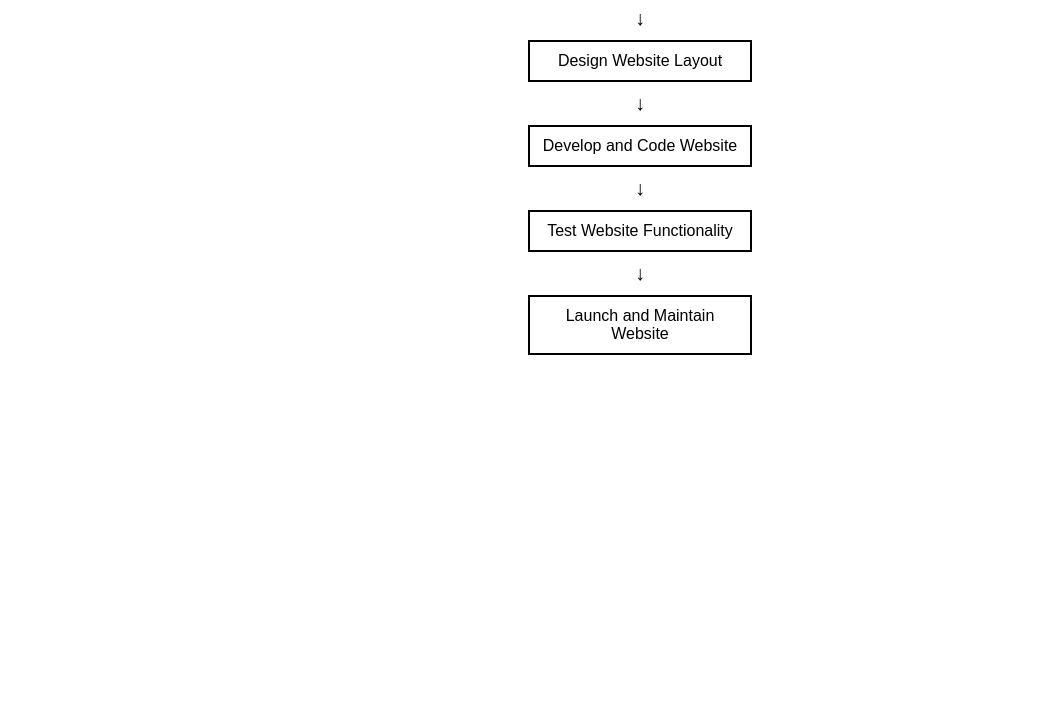
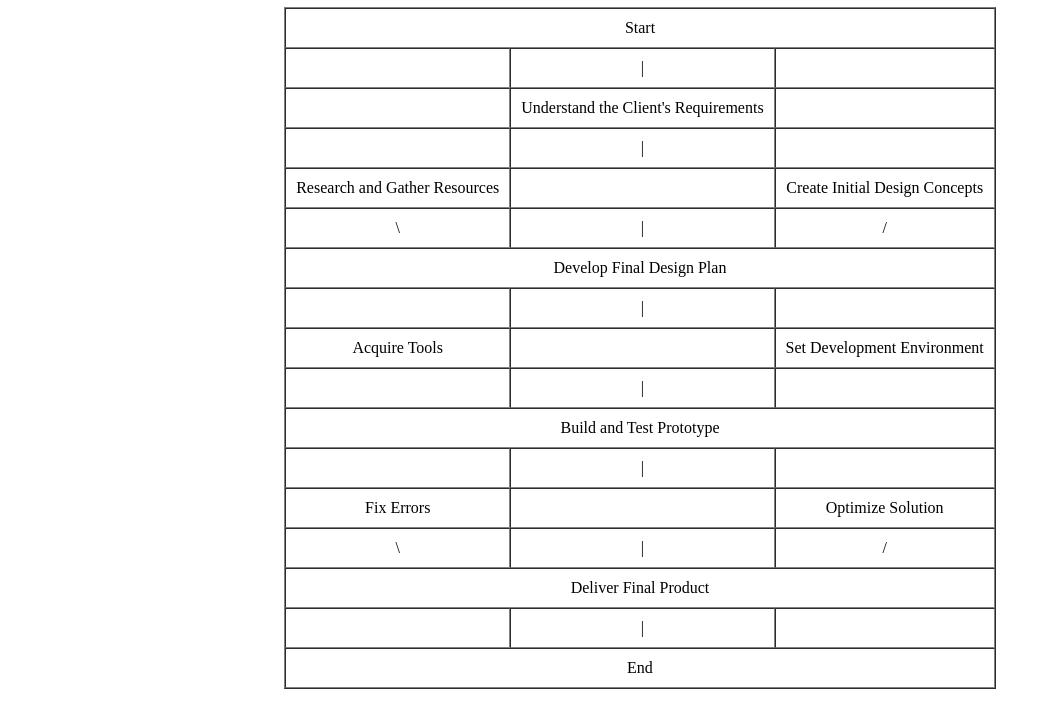
Before and after one commit to NishantReddy0105/imagine, a plain HTML site: page index.html in a window 1280 px wide. Shown: the part 73-800 px from the top of the page, without its empty margins (0-1051 px from the left). Drawn offline with Linux system fonts and the light colour scheme.

Commit message:
Update index.html

```diff
--- a/index.html
+++ b/index.html
@@ -1,47 +1,86 @@
-<html lang="en">
+<!DOCTYPE html>
+<html>
 <head>
-  <meta charset="UTF-8">
-  <meta name="viewport" content="width=device-width, initial-scale=1.0">
-  <title>Pure HTML Flowchart</title>
+    <title>Flowchart</title>
 </head>
 <body>
-  <div style="text-align: center; font-family: Arial, sans-serif;">
-    <!-- Step 1 -->
-    <div style="border: 2px solid black; padding: 10px; margin: 10px auto; width: 200px;">
-      Research and Gather Requirements
-    </div>
-
-    <!-- Arrow -->
-    <div style="font-size: 20px; margin: 5px;">&#8595;</div>
-
-    <!-- Step 2 -->
-    <div style="border: 2px solid black; padding: 10px; margin: 10px auto; width: 200px;">
-      Design Website Layout
-    </div>
-
-    <!-- Arrow -->
-    <div style="font-size: 20px; margin: 5px;">&#8595;</div>
-
-    <!-- Step 3 -->
-    <div style="border: 2px solid black; padding: 10px; margin: 10px auto; width: 200px;">
-      Develop and Code Website
-    </div>
-
-    <!-- Arrow -->
-    <div style="font-size: 20px; margin: 5px;">&#8595;</div>
-
-    <!-- Step 4 -->
-    <div style="border: 2px solid black; padding: 10px; margin: 10px auto; width: 200px;">
-      Test Website Functionality
-    </div>
-
-    <!-- Arrow -->
-    <div style="font-size: 20px; margin: 5px;">&#8595;</div>
-
-    <!-- Step 5 -->
-    <div style="border: 2px solid black; padding: 10px; margin: 10px auto; width: 200px;">
-      Launch and Maintain Website
-    </div>
-  </div>
+    <h1>Detailed Flowchart</h1>
+    <table border="1" cellspacing="0" cellpadding="10" style="text-align: center; margin: 0 auto;">
+        <tr>
+            <td colspan="3">Start</td>
+        </tr>
+        <tr>
+            <td></td>
+            <td>|</td>
+            <td></td>
+        </tr>
+        <tr>
+            <td></td>
+            <td>Understand the Client's Requirements</td>
+            <td></td>
+        </tr>
+        <tr>
+            <td></td>
+            <td>|</td>
+            <td></td>
+        </tr>
+        <tr>
+            <td>Research and Gather Resources</td>
+            <td></td>
+            <td>Create Initial Design Concepts</td>
+        </tr>
+        <tr>
+            <td>\</td>
+            <td>|</td>
+            <td>/</td>
+        </tr>
+        <tr>
+            <td colspan="3">Develop Final Design Plan</td>
+        </tr>
+        <tr>
+            <td></td>
+            <td>|</td>
+            <td></td>
+        </tr>
+        <tr>
+            <td>Acquire Tools</td>
+            <td></td>
+            <td>Set Development Environment</td>
+        </tr>
+        <tr>
+            <td></td>
+            <td>|</td>
+            <td></td>
+        </tr>
+        <tr>
+            <td colspan="3">Build and Test Prototype</td>
+        </tr>
+        <tr>
+            <td></td>
+            <td>|</td>
+            <td></td>
+        </tr>
+        <tr>
+            <td>Fix Errors</td>
+            <td></td>
+            <td>Optimize Solution</td>
+        </tr>
+        <tr>
+            <td>\</td>
+            <td>|</td>
+            <td>/</td>
+        </tr>
+        <tr>
+            <td colspan="3">Deliver Final Product</td>
+        </tr>
+        <tr>
+            <td></td>
+            <td>|</td>
+            <td></td>
+        </tr>
+        <tr>
+            <td colspan="3">End</td>
+        </tr>
+    </table>
 </body>
 </html>
```
